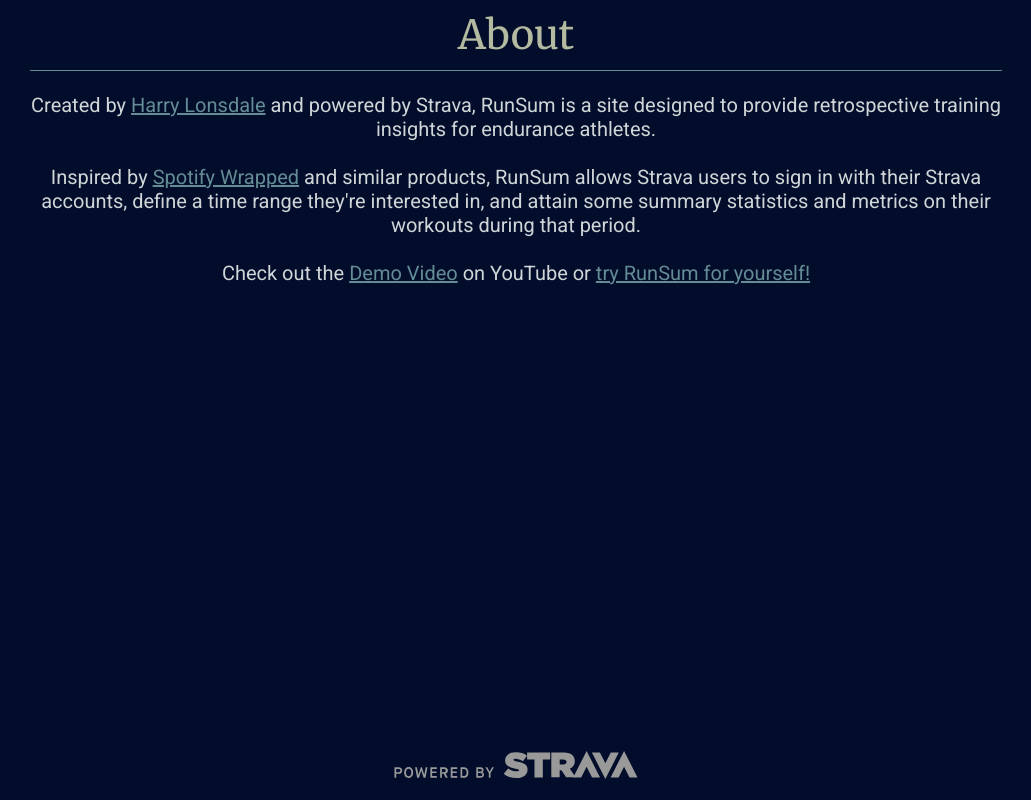
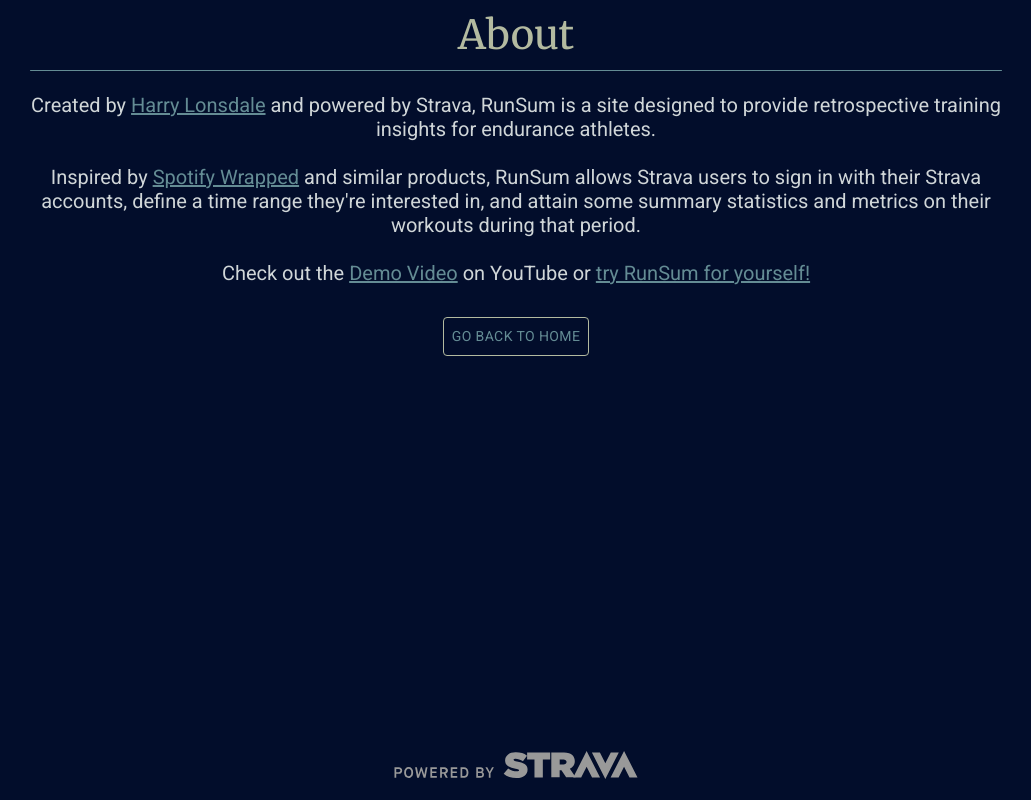
Before and after one commit to harrylons-runsum/runsum-frontend, a React (Create React App) app: page /about in a window 1280 px wide. Shown: the whole page, without its empty margins (124-1155 px from the left). Built offline with nearby package versions, Linux system fonts and the light colour scheme.

Commit message:
some changes to about and landing

```diff
--- a/src/App.scss
+++ b/src/App.scss
@@ -47,7 +47,7 @@
     }
   }
 
-  .login {
+  .logout {
     margin-top: 20px;
     color: $juniper;
     border: 1px solid $eagle;
--- a/src/pages/About.js
+++ b/src/pages/About.js
@@ -1,4 +1,5 @@
-
+import Button from '@mui/material/Button';
+import { Link } from 'react-router-dom';
 
 function About(props) {
     return (
@@ -20,6 +21,7 @@
                 Check out the <a href='https://www.youtube.com' target='_blank' rel='noreferrer'>Demo Video</a> on YouTube
                 or <a href='/'>try RunSum for yourself!</a>
             </div>
+            <Button className='logout' component={Link} to={'/'}>Go back to home</Button>
         </div>
     );
 }
--- a/src/pages/Landing.js
+++ b/src/pages/Landing.js
@@ -34,7 +34,8 @@
             headers: {
                 'Content-Type': 'application/json',
                 Accept: 'application/json'
-            }
+            },
+            credentials: 'include' // include cookie
 
         })
             .then(response => {
@@ -153,7 +154,7 @@
                         <p style={{ marginBottom: 5 }}>End Date:</p>
                         <DatePicker placeholderText='MM/DD/YYYY' selected={endDate} onChange={(date) => this.setEndDate(date)} value={endDate} selectsEnd startDate={startDate} endDate={endDate} maxDate={new Date()} />
                         {enterBothWarning && (
-                            <div style={{ color: '#648c94' }}><p>Enter both start and end date</p></div>
+                            <div style={{ color: '#B3BAA0' }}><p>Enter both start and end dates</p></div>
                         )}
                         <Button className='logout' onClick={this.handleContinue}>Continue</Button>
                         <Button className='logout' onClick={this.handleLogout}>Log out</Button>
```
